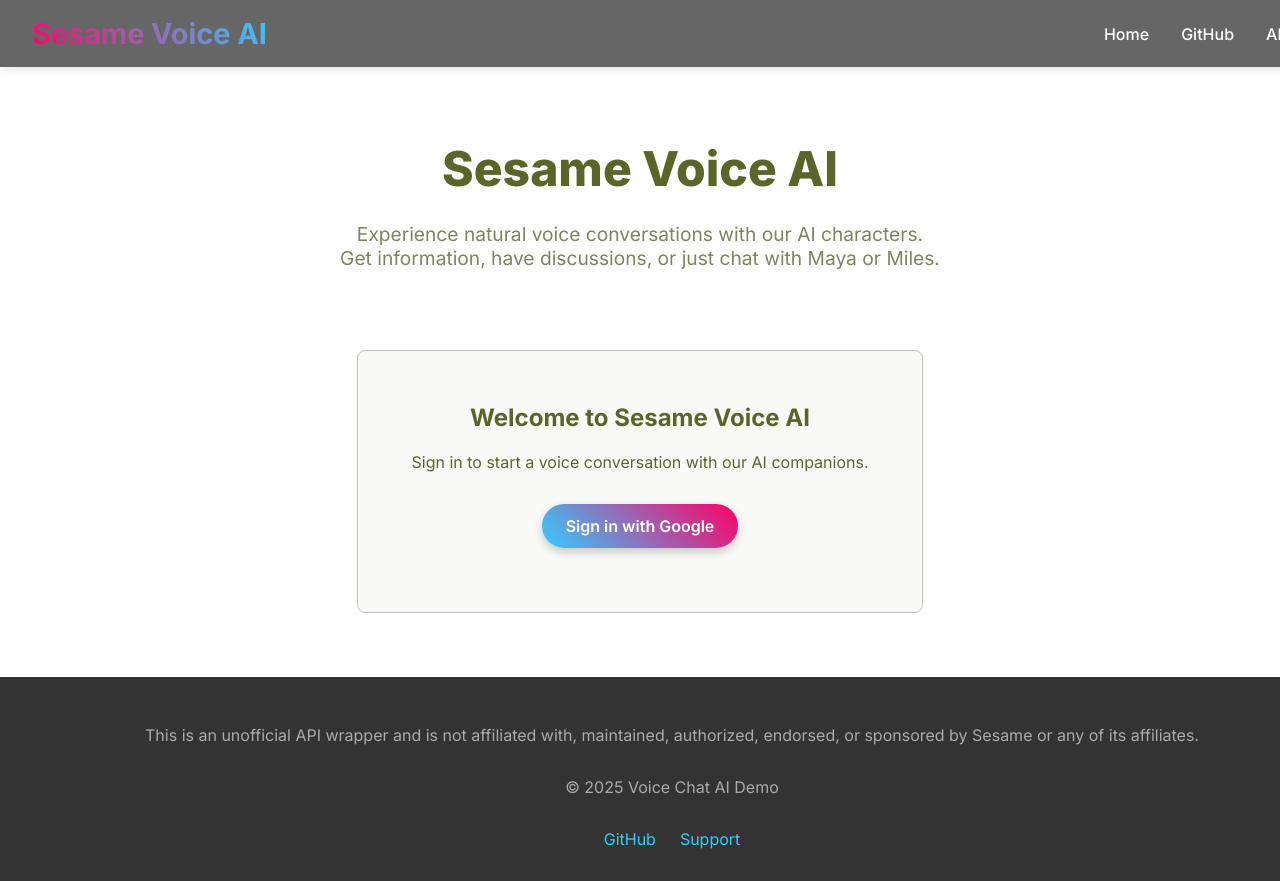
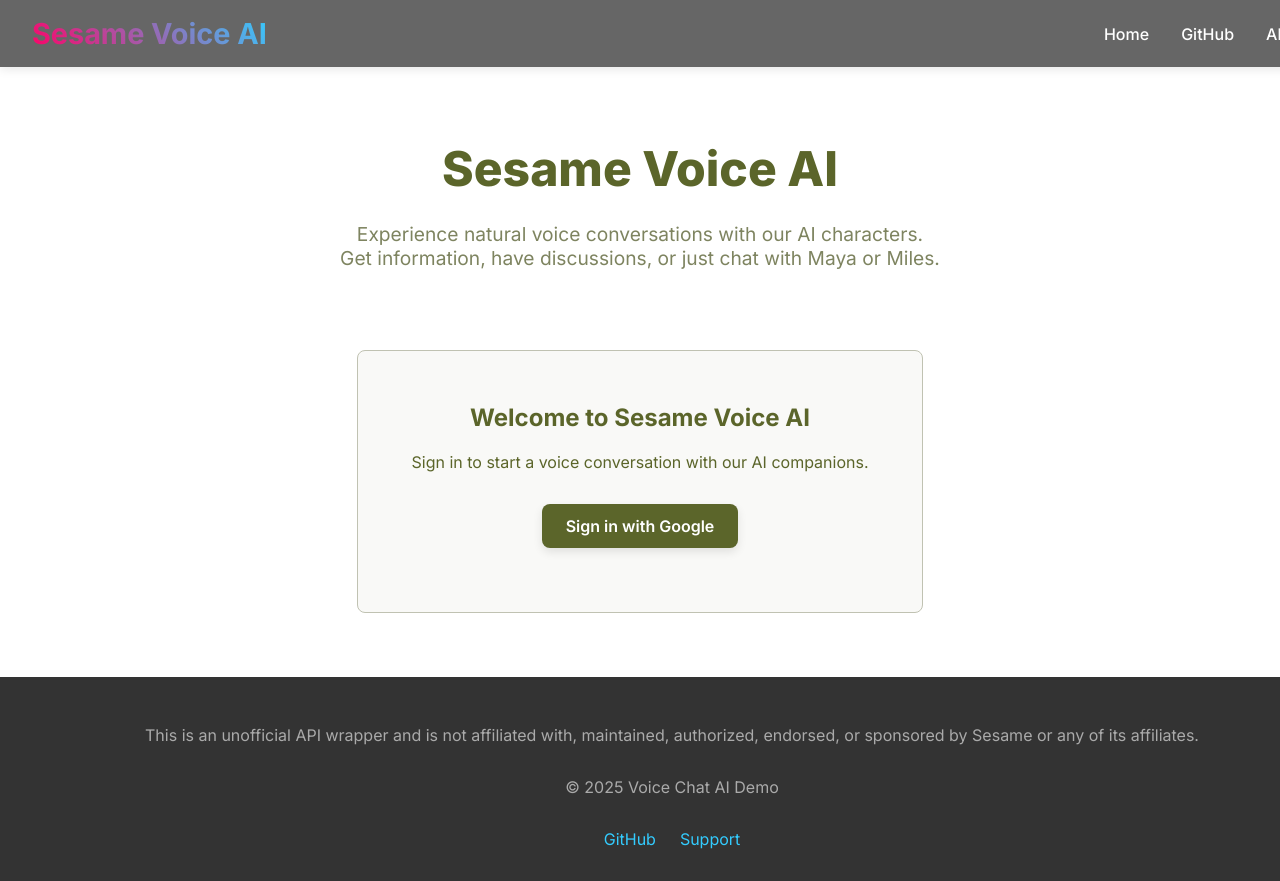
Before and after one commit to nvv1d/SSPP, a React (Create React App) app in the folder client/: page / in a window 1280 px wide. Shown: the top 881 px of the page. Built offline with nearby package versions, Linux system fonts and the light colour scheme; no server answers.

Commit message:
Update Login.js

```diff
--- a/client/src/components/Login.js
+++ b/client/src/components/Login.js
@@ -12,20 +12,20 @@
 `;
 
 const AuthButton = styled.button`
-  background: linear-gradient(45deg, #3cf, #f06);
+  background: var(--green1);
   border: none;
   color: white;
   padding: 0.75rem 1.5rem;
-  border-radius: 50px;
+  border-radius: var(--radius2);
   font-size: 1rem;
   font-weight: 600;
   cursor: pointer;
   transition: all 0.3s ease;
-  box-shadow: 0 4px 10px rgba(0, 0, 0, 0.2);
+  box-shadow: 0 4px 10px rgba(0, 0, 0, 0.1);
 
   &:hover {
+    background: var(--green2);
     transform: translateY(-2px);
-    box-shadow: 0 6px 12px rgba(0, 0, 0, 0.3);
   }
 
   &:active {
@@ -34,10 +34,10 @@
 `;
 
 const UserInfo = styled.div`
-  background: rgba(255, 255, 255, 0.1);
-  backdrop-filter: blur(10px);
+  background: var(--green7);
+  border: 1px solid var(--green4);
   padding: 1rem;
-  border-radius: 8px;
+  border-radius: var(--radius2);
   margin-top: 1rem;
   display: flex;
   align-items: center;
@@ -48,34 +48,30 @@
   width: 40px;
   height: 40px;
   border-radius: 50%;
-  border: 2px solid #3cf;
+  border: 2px solid var(--green3);
 `;
 
 const UserName = styled.span`
   font-weight: 600;
-  color: white;
+  color: var(--green1);
 `;
 
-function Login() {
+const Login = () => {
   const { currentUser } = useAuth();
 
   const handleSignIn = async () => {
-    console.log("Sign in button clicked");
     try {
-      const user = await signInWithGoogle();
-      console.log("Sign in completed, user:", user);
+      await signInWithGoogle();
     } catch (error) {
-      console.error("Login component error:", error);
+      console.error("Error signing in:", error);
     }
   };
 
   const handleSignOut = async () => {
-    console.log("Sign out button clicked");
     try {
       await signOutUser();
-      console.log("Sign out completed");
     } catch (error) {
-      console.error("Logout error:", error);
+      console.error("Error signing out:", error);
     }
   };
 
@@ -84,7 +80,7 @@
       {currentUser ? (
         <>
           <UserInfo>
-            <Avatar src={currentUser.photoURL} alt={currentUser.displayName} />
+            {currentUser.photoURL && <Avatar src={currentUser.photoURL} alt={currentUser.displayName} />}
             <UserName>{currentUser.displayName}</UserName>
           </UserInfo>
           <AuthButton onClick={handleSignOut} style={{ marginTop: '1rem' }}>
@@ -98,6 +94,6 @@
       )}
     </LoginContainer>
   );
-}
+};
 
 export default Login;
```
